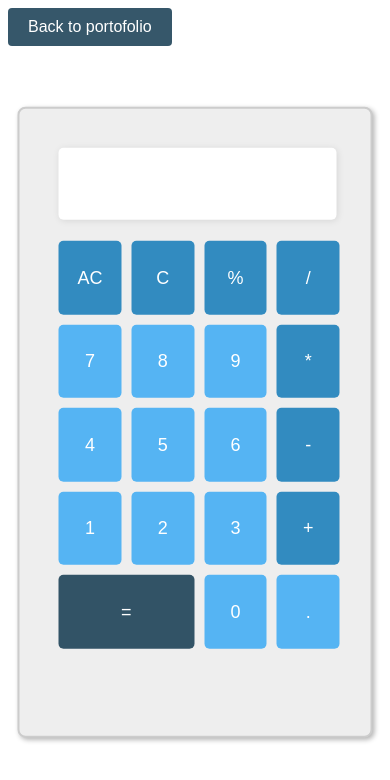
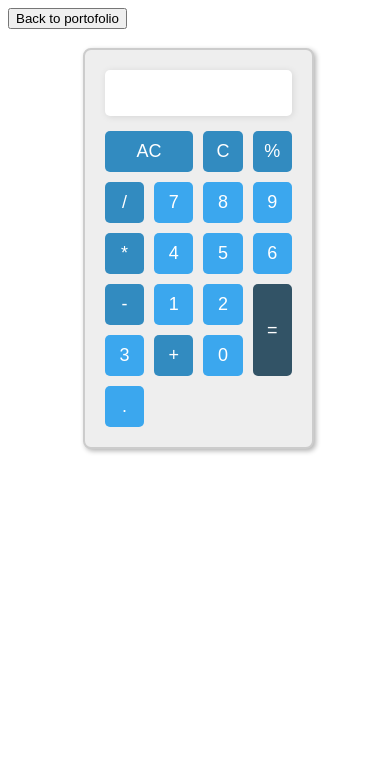
Before and after one commit to pirvancosmin/calculator, a website: page index.html in a window 390 px wide. Drawn offline with Linux system fonts and the light colour scheme.

Commit message:
Update index.css

```diff
--- a/index.css
+++ b/index.css
@@ -1,32 +1,16 @@
 body {
     background-color: rgb(255, 255, 255);
 }
-
 .calculator {
-  position: absolute;
-  top: 50%;
-  left: 50%;
-  transform: translate(-50%, -50%);
+  width: 50%;
+  margin: 5% 20%;
+  max-width: 500px;
+  max-height: 400px;
   background-color: #eeeeee;
   border: 2px solid #ccc;
   padding: 20px;
   border-radius: 8px;
   box-shadow: 2px 2px 5px rgba(0, 0, 0, 0.3);
-}
-
-@media screen and (max-width: 600px) {
-  .calculator {
-    align-items: center;
-    width: 70%;
-    height: 65%;
-    padding: 10%;
-  }
-}
-
-@media screen and (max-width: 380px) {
-  .calculator {
-    height: 75%;
-  }
 }
 
 .display {
@@ -35,12 +19,6 @@ body {
 
 #input {
     padding: 5% 0;
-}
-
-@media screen and (max-width: 600px) {
-  #input {
-    padding: 8% 1%;
-  }
 }
 
 .display input {
@@ -52,11 +30,16 @@ body {
   box-shadow: 1px 1px 7px rgba(0, 0, 0, 0.1);
   border-radius: 5px;
 }
-
 #equals {
     background-color: rgba(0, 42, 66, 0.788);
+    grid-column-end: span 1;
+    grid-column-start: 4;
+    grid-row-start: 4;
+    grid-row-end: 6;
+}
+#clear {
     grid-column-end: span 2;
-  grid-row-end: 6;
+    grid-row-end: 0;
 }
 
 .keys {
@@ -66,15 +49,6 @@ body {
   grid-column-end: span 5;
   grid-gap: 10px;
   grid-auto-flow: row;
-
-}
-
-@media screen and (max-width: 600px) {
-  .keys {
-    grid-template-columns: 23% 23% 23% 23%;
-    grid-template-rows: 30% 30% 30% 30% 30%;
-
-  }
 }
 
 .keys :active {
@@ -83,7 +57,7 @@ body {
 }
 
 .number {
-  background-color: #55b4f3;
+  background-color: #3ba7ee;
   color: #fff;
   border: none;
   padding: 10px;
@@ -103,15 +77,3 @@ body {
   border-radius: 5px;
   cursor: pointer;
 }
-.butBack {
-  background-color: rgba(0, 42, 66, 0.788);
-    border: none;
-    color: white;
-    padding: 10px 20px;
-    text-align: center;
-    text-decoration: none;
-    display: inline-block;
-    font-size: 16px;
-    border-radius: 4px;
-    cursor: pointer;
-}
```
Lines whose indentation alone changed are shown as unchanged.
